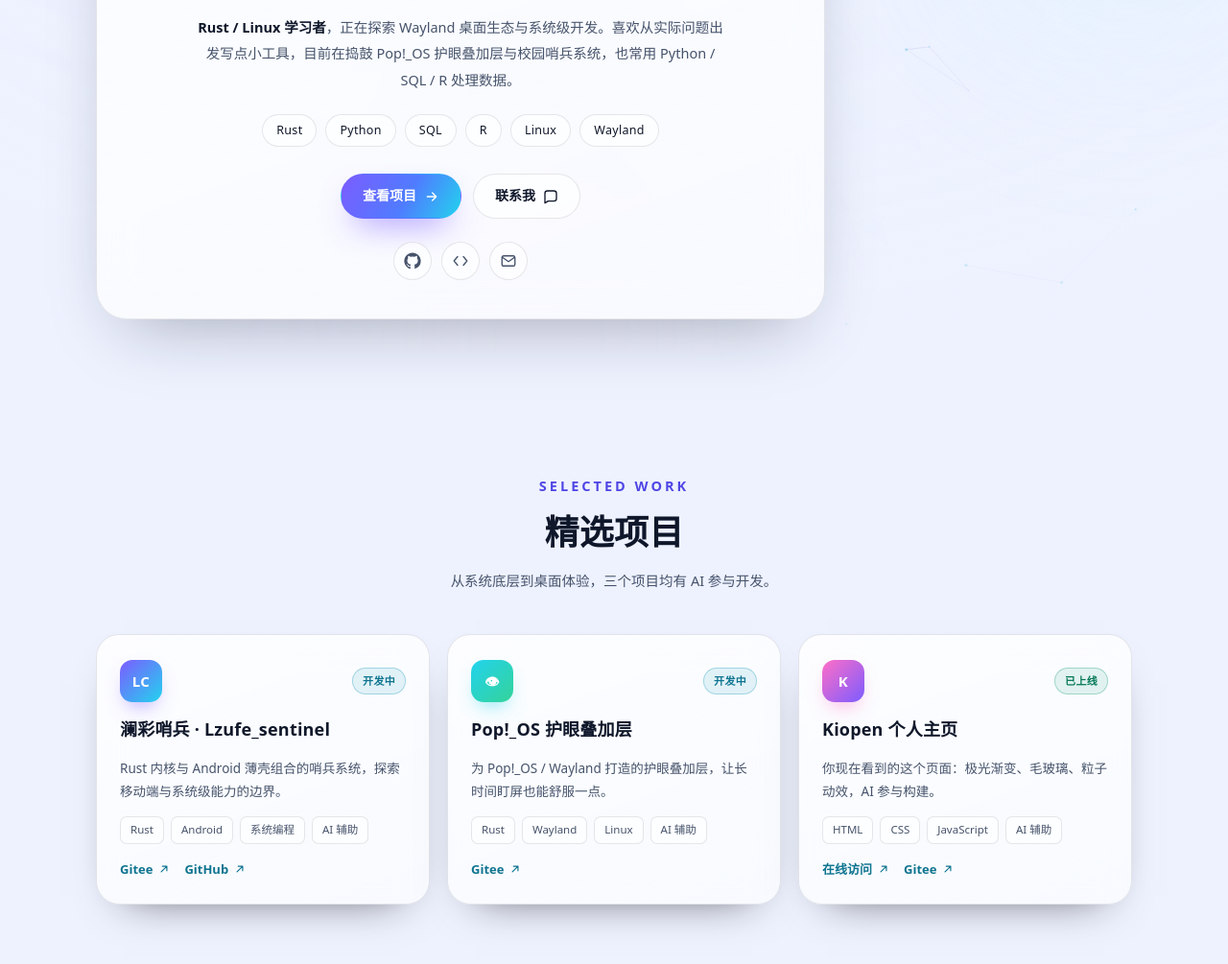
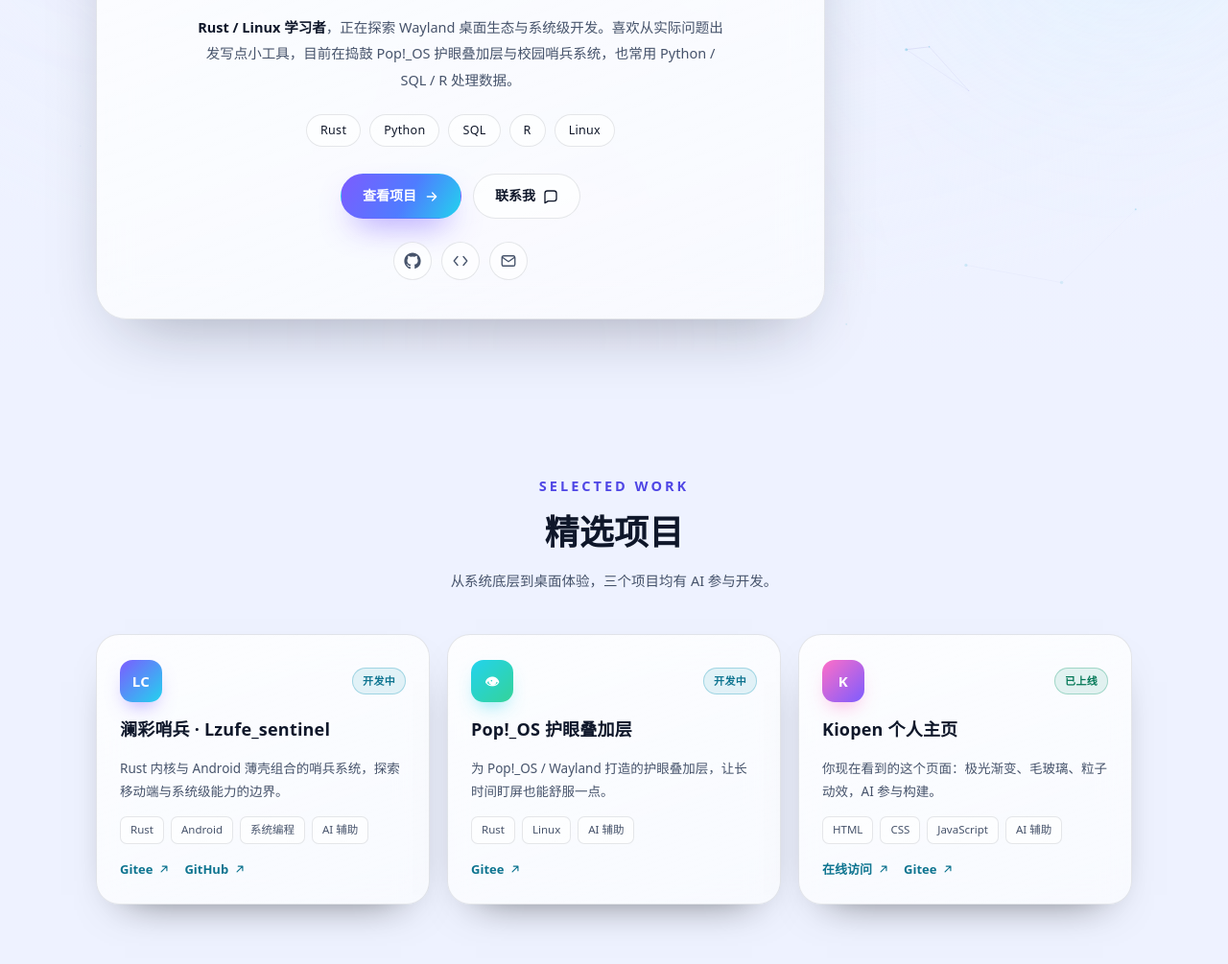
Before and after one commit to Pozest404/Pozest404.github.io, a plain HTML site: page index.html in a window 1280 px wide. Shown: the part 435-1440 px from the top of the page at 96% size. Drawn offline with Linux system fonts and the light colour scheme; no server answers.

Commit message:
docs: 移除 Wayland 标签

```diff
--- a/index.html
+++ b/index.html
@@ -506,7 +506,6 @@
             <span>SQL</span>
             <span>R</span>
             <span>Linux</span>
-            <span>Wayland</span>
           </div>
 
           <div class="cta">
@@ -570,7 +569,7 @@
             </div>
             <h3>Pop!_OS 护眼叠加层</h3>
             <p>为 Pop!_OS / Wayland 打造的护眼叠加层，让长时间盯屏也能舒服一点。</p>
-            <div class="project-tags"><span>Rust</span><span>Wayland</span><span>Linux</span><span>AI 辅助</span></div>
+            <div class="project-tags"><span>Rust</span><span>Linux</span><span>AI 辅助</span></div>
             <div class="project-links">
               <a href="https://gitee.com/kiopen/pop-os-eye-protection" target="_blank" rel="noopener">Gitee
                 <svg viewBox="0 0 24 24" fill="none" stroke="currentColor" stroke-width="2" stroke-linecap="round" stroke-linejoin="round" aria-hidden="true"><path d="M7 17 17 7M9 7h8v8"></path></svg>
```
